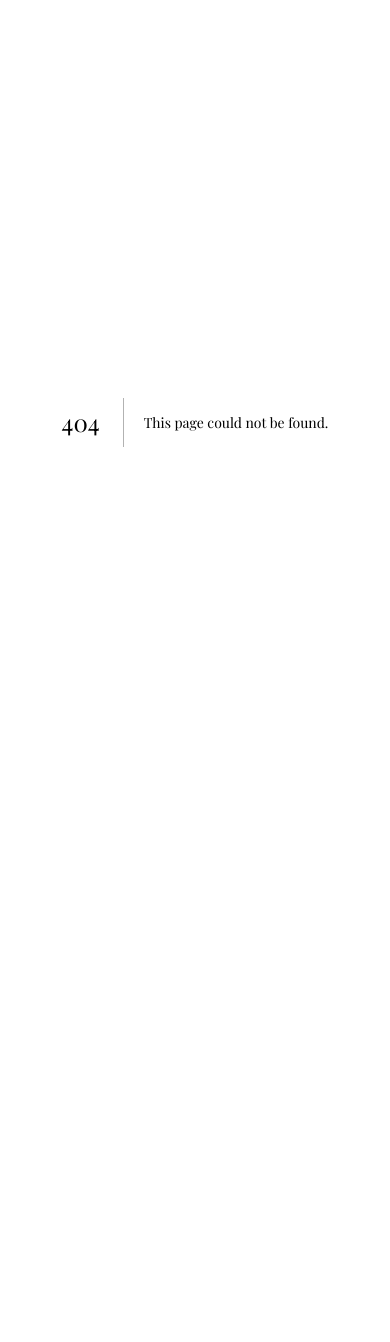
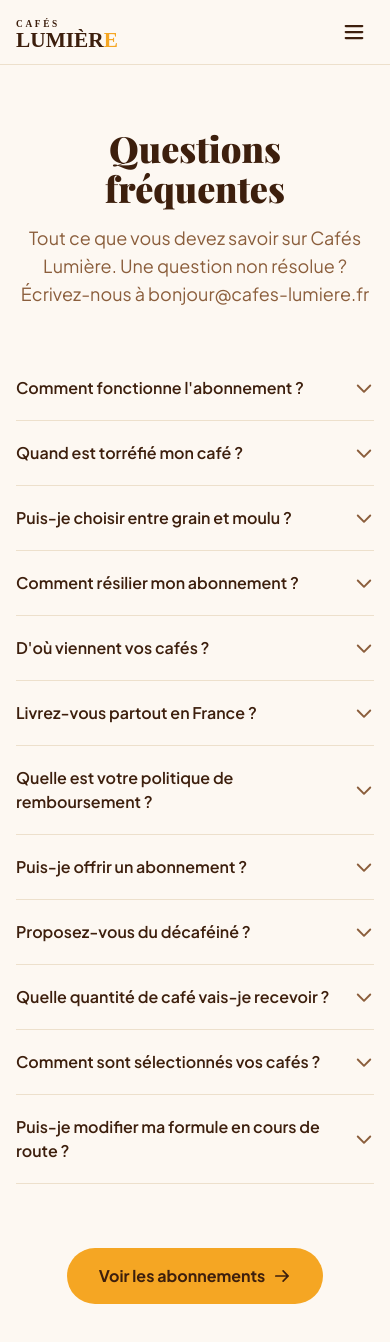
Before and after one commit to obelixguru/aiteam-cafes-lumiere-mo4vxo6m, a Next.js app: page /faq in a window 390 px wide. Before the commit this address had no page. Shown: the top 1342 px of the page. Before the commit the page ends 844 px from the top, so only its background shows below. Built offline with nearby package versions, Linux system fonts and the light colour scheme; a web font is replaced by a local one.

Commit message:
feat: add mobile nav, FAQ page (12 questions), shared Nav component
Co-Authored-By: Claude Opus 4.6 <noreply@anthropic.com>

```diff
--- /dev/null
+++ b/app/components/Nav.tsx
@@ -0,0 +1,70 @@
+"use client";
+
+import { useState } from "react";
+import Link from "next/link";
+import { List, X } from "@phosphor-icons/react";
+
+const links = [
+  { href: "/#comment", label: "Comment ça marche" },
+  { href: "/#pricing", label: "Abonnements" },
+  { href: "/notre-demarche", label: "Notre démarche" },
+  { href: "/faq", label: "FAQ" },
+];
+
+export default function Nav() {
+  const [open, setOpen] = useState(false);
+
+  return (
+    <nav className="fixed top-0 left-0 right-0 z-50 bg-cream/90 backdrop-blur-sm border-b border-foam">
+      <div className="max-w-6xl mx-auto px-4 sm:px-6 flex items-center justify-between h-16">
+        <Link href="/">
+          <img src="/logo.svg" alt="Cafés Lumière" className="h-10" />
+        </Link>
+        <div className="hidden md:flex items-center gap-8 text-sm font-medium text-bark">
+          {links.map((l) => (
+            <Link key={l.href} href={l.href} className="hover:text-lumiere transition-colors">
+              {l.label}
+            </Link>
+          ))}
+        </div>
+        <div className="flex items-center gap-3">
+          <Link
+            href="/#pricing"
+            className="hidden sm:inline-flex bg-roast text-cream px-5 py-2.5 rounded-full text-sm font-semibold hover:bg-bark transition-colors"
+          >
+            Commencer
+          </Link>
+          <button
+            onClick={() => setOpen(!open)}
+            className="md:hidden p-2 text-roast"
+            aria-label={open ? "Fermer le menu" : "Ouvrir le menu"}
+          >
+            {open ? <X size={24} weight="bold" /> : <List size={24} weight="bold" />}
+          </button>
+        </div>
+      </div>
+      {/* Mobile menu */}
+      {open && (
+        <div className="md:hidden bg-cream border-t border-foam px-4 pb-4">
+          {links.map((l) => (
+            <Link
+              key={l.href}
+              href={l.href}
+              onClick={() => setOpen(false)}
+              className="block py-3 text-bark font-medium border-b border-foam/50 last:border-0 hover:text-lumiere transition-colors"
+            >
+              {l.label}
+            </Link>
+          ))}
+          <Link
+            href="/#pricing"
+            onClick={() => setOpen(false)}
+            className="block mt-4 text-center bg-lumiere text-roast py-3 rounded-full font-bold"
+          >
+            Voir les abonnements
+          </Link>
+        </div>
+      )}
+    </nav>
+  );
+}
--- /dev/null
+++ b/app/faq/page.tsx
@@ -0,0 +1,115 @@
+"use client";
+
+import { useState } from "react";
+import Link from "next/link";
+import { motion } from "framer-motion";
+import { CaretDown, ArrowRight } from "@phosphor-icons/react";
+import Nav from "../components/Nav";
+
+const faqs = [
+  {
+    q: "Comment fonctionne l'abonnement ?",
+    a: "Choisissez votre formule (Découverte, Passion ou Expert), et recevez chaque mois votre café de spécialité torréfié à la demande. Vous pouvez modifier ou annuler à tout moment, sans frais.",
+  },
+  {
+    q: "Quand est torréfié mon café ?",
+    a: "Votre café est torréfié uniquement après votre commande. Jamais de stock, jamais de café qui s'oxyde. Torréfié le lundi, expédié le mardi, chez vous en 72h.",
+  },
+  {
+    q: "Puis-je choisir entre grain et moulu ?",
+    a: "Oui ! Lors de votre inscription, indiquez votre préférence de mouture : grain entier, filtre, espresso, AeroPress, ou cafetière italienne.",
+  },
+  {
+    q: "Comment résilier mon abonnement ?",
+    a: "En un clic depuis votre espace client. Sans engagement, sans frais de résiliation, sans appel obligatoire. Votre abonnement se termine à la fin de la période en cours.",
+  },
+  {
+    q: "D'où viennent vos cafés ?",
+    a: "Nous travaillons avec 12 producteurs dans 8 pays (Éthiopie, Colombie, Guatemala, Kenya, Brésil, Costa Rica, Rwanda, Indonésie). Chaque lot est tracé de la plantation à votre tasse.",
+  },
+  {
+    q: "Livrez-vous partout en France ?",
+    a: "Oui, en France métropolitaine. Livraison offerte sur tous les abonnements. Livraison express 24h disponible sur l'abonnement Expert.",
+  },
+  {
+    q: "Quelle est votre politique de remboursement ?",
+    a: "Satisfait ou remboursé sur votre première livraison. Si le café ne vous convient pas, contactez-nous et nous vous remboursons intégralement.",
+  },
+  {
+    q: "Puis-je offrir un abonnement ?",
+    a: "Absolument ! Nous proposons des cartes cadeaux de 1, 3, 6 ou 12 mois. Le destinataire choisit sa formule et ses préférences.",
+  },
+  {
+    q: "Proposez-vous du décaféiné ?",
+    a: "Nous proposons régulièrement des origines décaféinées au procédé Swiss Water (sans solvant chimique). Mentionnez votre préférence et nous vous en inclurons dans vos envois.",
+  },
+  {
+    q: "Quelle quantité de café vais-je recevoir ?",
+    a: "Découverte : 250g/mois (environ 15 tasses). Passion : 500g/mois (environ 30 tasses). Expert : 1kg/mois (environ 60 tasses).",
+  },
+  {
+    q: "Comment sont sélectionnés vos cafés ?",
+    a: "Notre équipe de torréfacteurs goûte plus de 100 lots par mois. Seuls les cafés notés 84+ sur l'échelle SCA sont retenus. Chaque mois, une nouvelle sélection de terroirs d'exception.",
+  },
+  {
+    q: "Puis-je modifier ma formule en cours de route ?",
+    a: "Oui, à tout moment depuis votre espace client. Le changement prend effet dès le prochain cycle de livraison.",
+  },
+];
+
+function FaqItem({ q, a }: { q: string; a: string }) {
+  const [open, setOpen] = useState(false);
+  return (
+    <div className="border-b border-foam">
+      <button
+        onClick={() => setOpen(!open)}
+        className="w-full flex items-center justify-between py-5 text-left"
+      >
+        <span className="font-semibold text-roast pr-4">{q}</span>
+        <CaretDown
+          size={20}
+          weight="bold"
+          className={`text-grain shrink-0 transition-transform ${open ? "rotate-180" : ""}`}
+        />
+      </button>
+      {open && (
+        <p className="pb-5 text-grain leading-relaxed -mt-1">{a}</p>
+      )}
+    </div>
+  );
+}
+
+export default function FaqPage() {
+  return (
+    <main className="min-h-screen bg-cream text-roast font-sans">
+      <Nav />
+      <section className="pt-32 pb-20 px-4 sm:px-6 max-w-3xl mx-auto">
+        <motion.div
+          initial={{ opacity: 0, y: 20 }}
+          animate={{ opacity: 1, y: 0 }}
+          transition={{ duration: 0.5 }}
+        >
+          <h1 className="font-serif text-4xl sm:text-5xl font-black text-roast mb-4 text-center">
+            Questions fréquentes
+          </h1>
+          <p className="text-grain text-lg text-center mb-12 max-w-xl mx-auto">
+            Tout ce que vous devez savoir sur Cafés Lumière. Une question non résolue ? Écrivez-nous à bonjour@cafes-lumiere.fr
+          </p>
+        </motion.div>
+        <div>
+          {faqs.map((f) => (
+            <FaqItem key={f.q} q={f.q} a={f.a} />
+          ))}
+        </div>
+        <div className="mt-16 text-center">
+          <Link
+            href="/#pricing"
+            className="inline-flex items-center gap-2 bg-lumiere text-roast px-8 py-4 rounded-full font-bold hover:bg-lumiere/90 transition-colors"
+          >
+            Voir les abonnements <ArrowRight size={18} weight="bold" />
+          </Link>
+        </div>
+      </section>
+    </main>
+  );
+}
--- a/app/page.tsx
+++ b/app/page.tsx
@@ -8,11 +8,11 @@ import {
   Package,
   Star,
   Leaf,
-  Heart,
   Globe,
   CheckCircle,
   ArrowRight,
 } from "@phosphor-icons/react";
+import Nav from "./components/Nav";
 
 const fadeUp = {
   hidden: { opacity: 0, y: 30 },
@@ -26,25 +26,7 @@ const stagger = {
 export default function Home() {
   return (
     <main className="min-h-screen bg-cream text-roast font-sans">
-      {/* Nav */}
-      <nav className="fixed top-0 left-0 right-0 z-50 bg-cream/90 backdrop-blur-sm border-b border-foam">
-        <div className="max-w-6xl mx-auto px-4 sm:px-6 flex items-center justify-between h-16">
-          <Link href="/">
-            <img src="/logo.svg" alt="Cafés Lumière" className="h-10" />
-          </Link>
-          <div className="hidden md:flex items-center gap-8 text-sm font-medium text-bark">
-            <Link href="#comment" className="hover:text-lumiere transition-colors">Comment ça marche</Link>
-            <Link href="#pricing" className="hover:text-lumiere transition-colors">Abonnements</Link>
-            <Link href="/notre-demarche" className="hover:text-lumiere transition-colors">Notre démarche</Link>
-          </div>
-          <Link
-            href="#pricing"
-            className="bg-roast text-cream px-5 py-2.5 rounded-full text-sm font-semibold hover:bg-bark transition-colors"
-          >
-            Commencer
-          </Link>
-        </div>
-      </nav>
+      <Nav />
 
       {/* Hero */}
       <section className="pt-32 pb-20 px-4 sm:px-6 max-w-6xl mx-auto">
```
